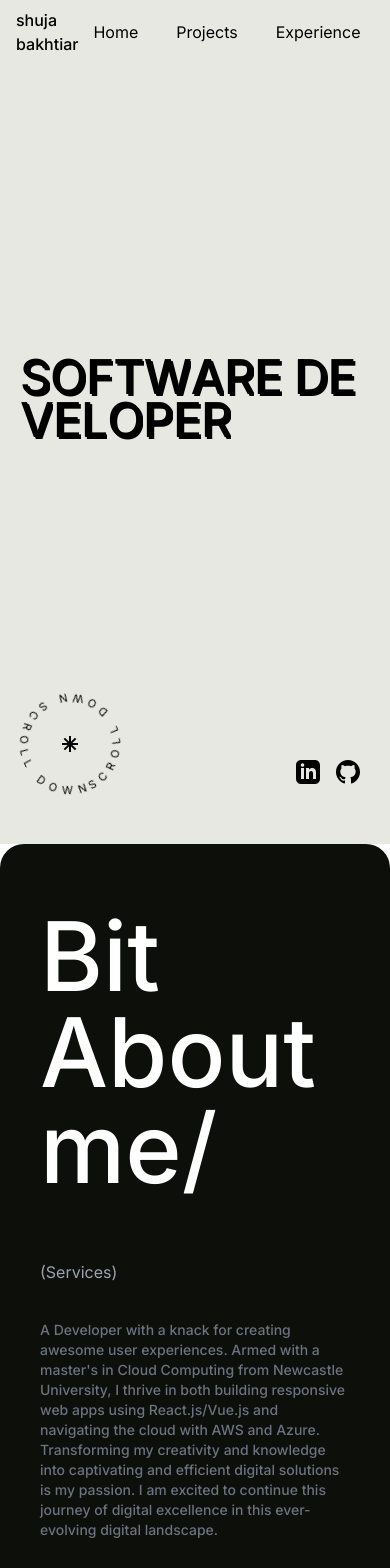
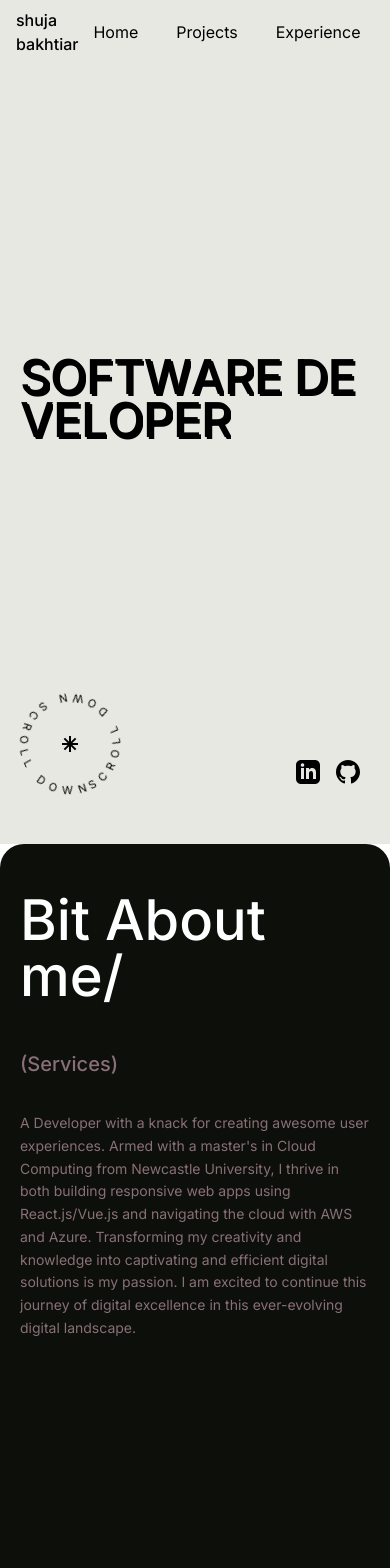
Before and after one commit to shujabakhtiar/shuja-portfolio, a Vue app: page / in a window 390 px wide. Shown: the top 1568 px of the page. Built offline with nearby package versions, Linux system fonts and the light colour scheme; a web font is replaced by a local one.

Commit message:
section update

```diff
--- a/src/components/common/Section.vue
+++ b/src/components/common/Section.vue
@@ -1,13 +1,13 @@
 <template>
     <div class="w-screen min-h-screen section text-white about-section"
     :class="borderRadiusOnTop ? 'rounded-t-3xl' : '', borderRadiusOnBottom ? 'rounded-b-3xl' : ''">
-    <div class="flex flex-col py-16 px-10 gap-16">
-      <div class="text-8xl font-bold">{{ title }}</div>
+    <div class="flex flex-col py-12 px-5 lg:py-16 lg:px-10 gap-12 lg:gap-16">
+      <div class="text-section-h2 font-section leading-none">{{ title }}</div>
       <div class="grid-gap flex grid-cols-12 sm:justify-end lg:grid">
         <div class="col-span-7 col-start-1 flex flex-col gap-9 sm:col-start-6 sm:flex-row">
-          <p class="text-gray-400">{{ subtitle }}</p>
+          <p class="text-section-h4 font-body-strong text-muted">{{ subtitle }}</p>
           <div class="w-full max-w-[35ch] text-balance font-medium leading-base">
-          <p class="text-gray-500 text-sm">{{ description }}</p>
+          <p class="text-text-sm font-body text-muted leading-relaxed">{{ description }}</p>
           </div>
         </div>
       </div>
--- a/src/components/sections/ProjectsSection.vue
+++ b/src/components/sections/ProjectsSection.vue
@@ -1,11 +1,5 @@
 <template>
-    <Section :title="$t('projects.title')">
-        <div class="flex justify-end">
-            <div class="flex flex-row gap-2 max-w-[40%]">
-                <p>{{ $t('projects.label') }}</p>
-                <p>{{ $t('projects.description') }}</p>
-            </div>
-        </div>
+    <Section :title="$t('projects.title')" :description="$t('projects.description')" :subtitle="$t('projects.subtitle')">
         <div class="flex flex-col relative" @mouseleave="hoveredIndex = null">
             <!-- Shared Moving Border -->
             <div
```
